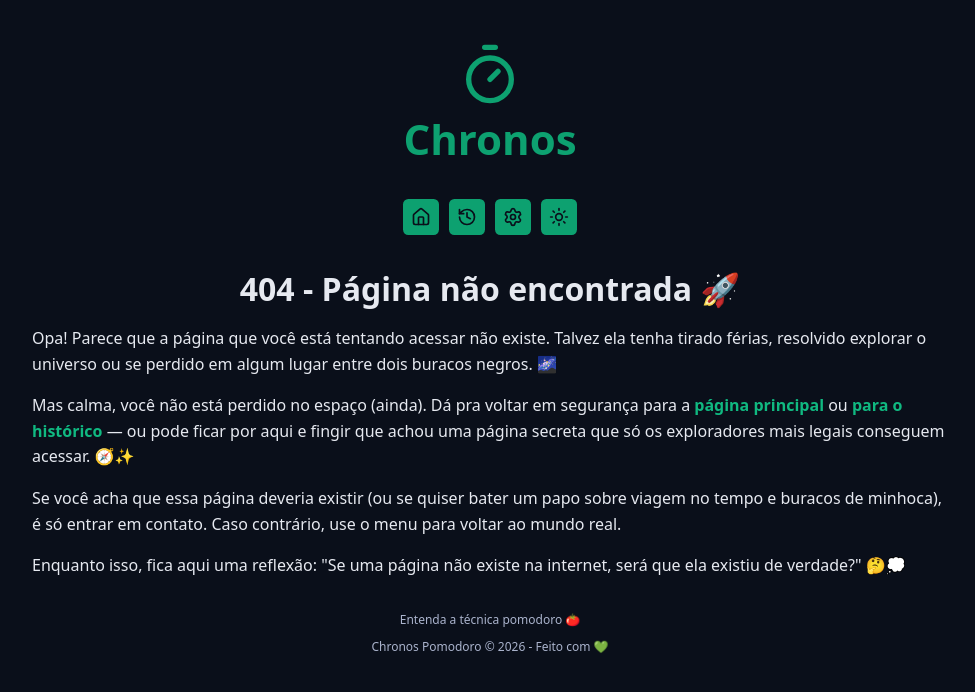
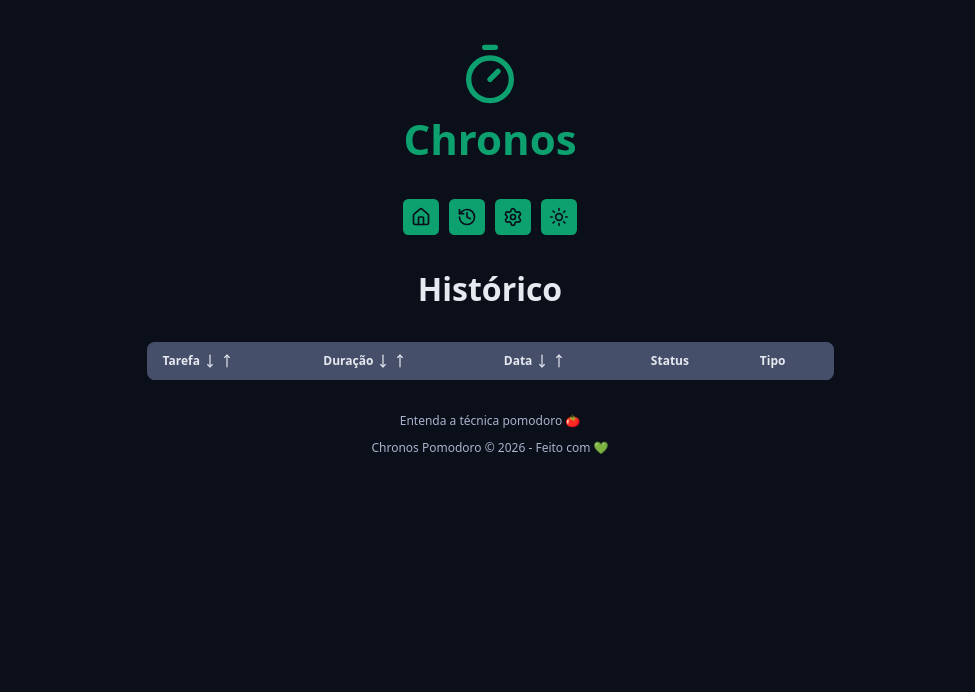
Before and after one commit to gabrielcosta11/chronos-pomodoro, a React (Vite) app: page /history in a window 1280 px wide. Shown: the top 692 px of the page, without its empty margins (150-1125 px from the left). Built offline with nearby package versions, Linux system fonts and the light colour scheme.

Commit message:
Implement: Home Page

```diff
--- a/src/Routers/MainRouter/index.tsx
+++ b/src/Routers/MainRouter/index.tsx
@@ -3,6 +3,7 @@ import { AboutPomodoro } from "../../pages/AboutPomodoro";
 import { NotFound } from "../../pages/NotFound";
 import { Home } from "../../pages/Home";
 import { useEffect } from "react";
+import { HistoryPage } from "../../pages/HistoryPage";
 
 function ScrollToTop() {
 
@@ -24,6 +25,7 @@ export function MainRouter() {
             <Routes>
                 <Route path="/" element={<Home />} />
                 <Route path="/about-pomodoro" element={<AboutPomodoro />} />
+                <Route path="/history" element={<HistoryPage />} />
                 <Route path="*" element={<NotFound />} />
             </Routes>
             <ScrollToTop/>
--- /dev/null
+++ b/src/components/History/index.tsx
@@ -0,0 +1,88 @@
+import { MoveDown, MoveUp } from 'lucide-react';
+import { useTaskContext } from '../../contexts/TaskContext/useTaskContext';
+import { Heading } from '../Heading';
+import styles from './styles.module.css';
+import type { TaskModel } from '../../Models/TaskModel';
+import { sortTasks, type SortTasksType } from '../../utils/sortTasks';
+import { useState } from 'react';
+
+
+export function History() {
+
+    const { state } = useTaskContext()
+    const [sortedTasksState, setSortedTasks] = useState<TaskModel[]>(sortTasks({tasks: state.tasks}))
+
+    const formatedDate = new Intl.DateTimeFormat('pt-BR', {
+        day: "2-digit",
+        month: "2-digit",
+        year: "numeric",
+        hour: "2-digit",
+        minute: "2-digit",
+        hour12: false,
+    })
+
+    function status(task: TaskModel) {
+        if(state.activeTask && task.id === state.activeTask.id) return 'Em progresso...'
+        if(task.completeDate) return 'Completa'
+        if(task.interruptDate) return 'Interrompida'
+        return 'Abadonada'
+    }
+
+    const typeMap = {
+        shortBreakTime: 'Descanso curto',
+        longBreakTime: 'Descanso longo',
+        workTime: 'Foco',
+    }
+
+
+    return (
+        <>
+            <div className={styles.tableBox}>
+                <table className={styles.table}>
+                    <thead>
+                        <tr>
+                            <th className={styles.thSort}>
+                                <span>
+                                    Tarefa
+                                    <MoveDown onClick={() => setSortedTasks(sortTasks({tasks: sortedTasksState, direction: 'asc', field: 'name'}))}/>
+                                    <MoveUp onClick={() => setSortedTasks(sortTasks({tasks: sortedTasksState, direction: 'desc', field: 'name'}))}/>
+                                </span>
+                            </th>
+                            <th className={styles.thSort}>
+                                <span>
+                                    Duração
+                                    <MoveDown onClick={() => setSortedTasks(sortTasks({tasks: sortedTasksState, direction: 'asc', field: 'duration'}))}/>
+                                    <MoveUp onClick={() => setSortedTasks(sortTasks({tasks: sortedTasksState, direction: 'desc', field: 'duration'}))}/>
+                                </span>
+                            </th>
+                            <th className={styles.thSort}>
+                                <span>
+                                    Data
+                                    <MoveDown onClick={() => setSortedTasks(sortTasks({tasks: sortedTasksState, direction: 'asc', field: 'startDate'}))}/>
+                                    <MoveUp onClick={() => setSortedTasks(sortTasks({tasks: sortedTasksState, direction: 'desc', field: 'startDate'}))}/>
+                                </span>
+                            </th>
+                            <th>Status</th>
+                            <th>Tipo</th>
+                        </tr>
+                    </thead>
+                    <tbody>
+                        {sortedTasksState.map((task) => {
+                            const date = formatedDate.format(task.startDate).replace(',', '')
+
+                            return (
+                                <tr>
+                                    <td>{task.name}</td>
+                                    <td>{task.duration}min</td>
+                                    <td>{date}</td>
+                                    <td>{status(task)}</td>
+                                    <td>{typeMap[task.type]}</td>
+                                </tr>
+                            )
+                        })}
+                    </tbody>
+                </table>
+            </div>
+        </>
+    )
+}
--- /dev/null
+++ b/src/components/History/styles.module.css
@@ -0,0 +1,49 @@
+.tableBox {
+    display: flex;
+    flex-direction: column;
+    justify-content: center;
+    align-items: center;
+}
+
+.table {
+    width: 75%;
+    border-radius: 0.8rem;
+    overflow: hidden;
+    border-spacing: 0;
+    font-size: 1.2rem;
+}
+
+.table th {
+    background-color: var(--gray-500);
+}
+
+.table tr {
+    background-color: var(--gray-800);
+}
+
+.table :is(th, td) {
+    padding: 1rem 1.6rem;
+    text-align: left;
+    border-bottom: 0.01rem solid  var(--gray-500);
+}
+
+.thSort span {
+    display: inline-flex;
+    align-items: center;
+    gap: 0.3rem
+}
+
+.thSort svg{
+    cursor: pointer;
+    width: auto;
+    height: 1.4rem;
+
+}
+
+.thSort svg:hover {
+    color: green;
+}
+
+/* .thSort:hover {
+    filter: brightness(80%);
+} */
--- /dev/null
+++ b/src/pages/HistoryPage/index.tsx
@@ -0,0 +1,19 @@
+import { Container } from "../../components/Container";
+import { Heading } from "../../components/Heading";
+import { History } from "../../components/History";
+import { MainTemplate } from "../../templates/MainTemplate";
+
+export function HistoryPage() {
+    return (
+        <>
+            <MainTemplate>
+                <Container>
+                    <Heading>Histórico</Heading>
+                </Container>
+                <Container>
+                    <History/>
+                </Container>
+            </MainTemplate>
+        </>
+    )
+}
--- /dev/null
+++ b/src/utils/sortTasks.ts
@@ -0,0 +1,42 @@
+import type { TaskModel } from "../Models/TaskModel"
+
+export type SortTasksType = {
+    tasks: TaskModel[],
+    direction?: 'asc' | 'desc',
+    field?: keyof TaskModel
+}
+
+
+export function sortTasks({
+    tasks = [],
+    direction='desc',
+    field='startDate'
+}: SortTasksType) {
+
+    return (
+        [...tasks].sort((a, b) => {
+            const aValue = a[field]
+            const bValue = b[field]
+
+            if(aValue === null && bValue === null) return 0
+            if(aValue === null) return 1
+            if(bValue === null) return -1
+
+            if(typeof aValue === "number" && typeof bValue === "number") {
+                if(direction === 'desc') {
+                    return bValue - aValue
+                }
+                return aValue - bValue
+            }
+
+            if(typeof aValue === "string" && typeof bValue === "string") {
+                if(direction === 'desc') {
+                    return bValue.localeCompare(aValue)
+                }
+                return aValue.localeCompare(bValue)
+            }
+
+            return 0
+        })
+    )
+}
```
